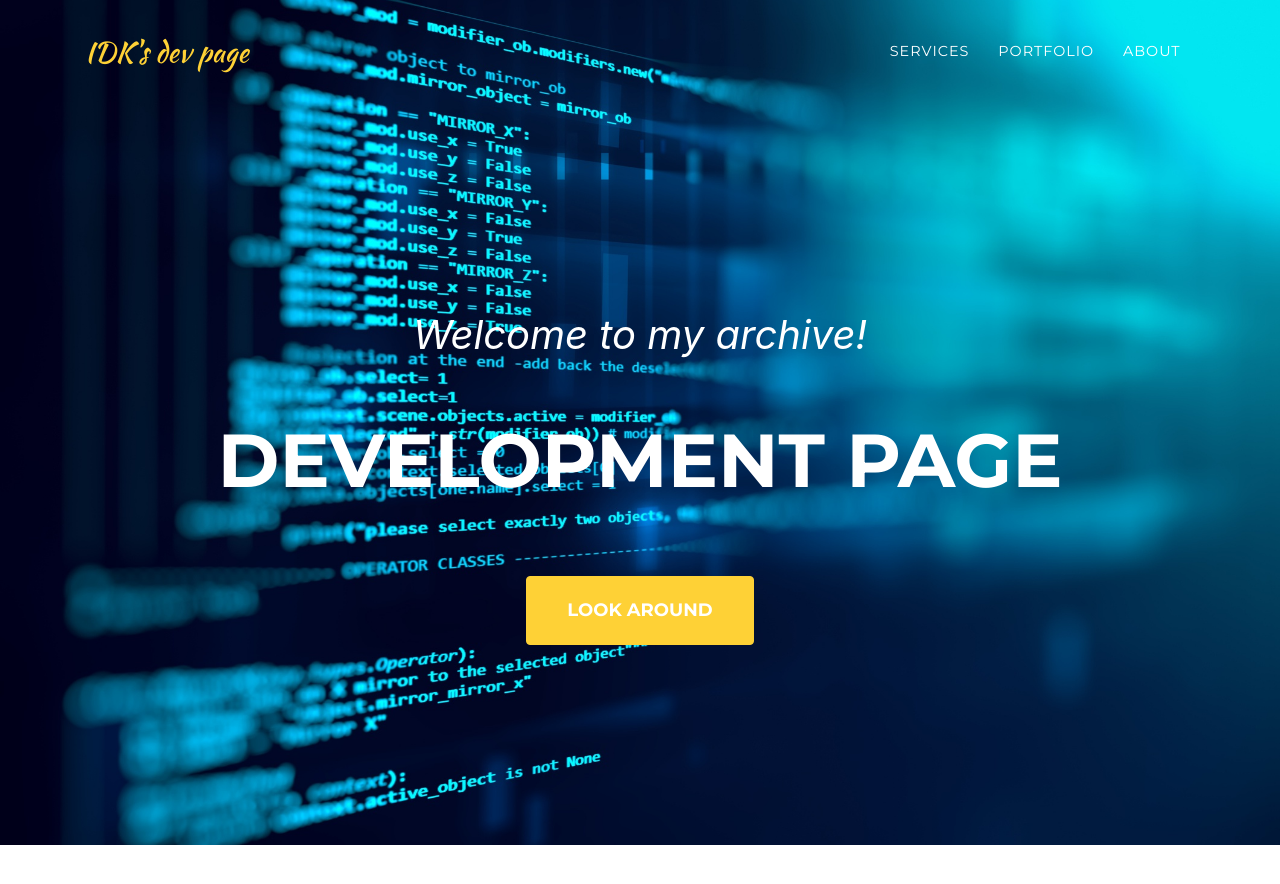
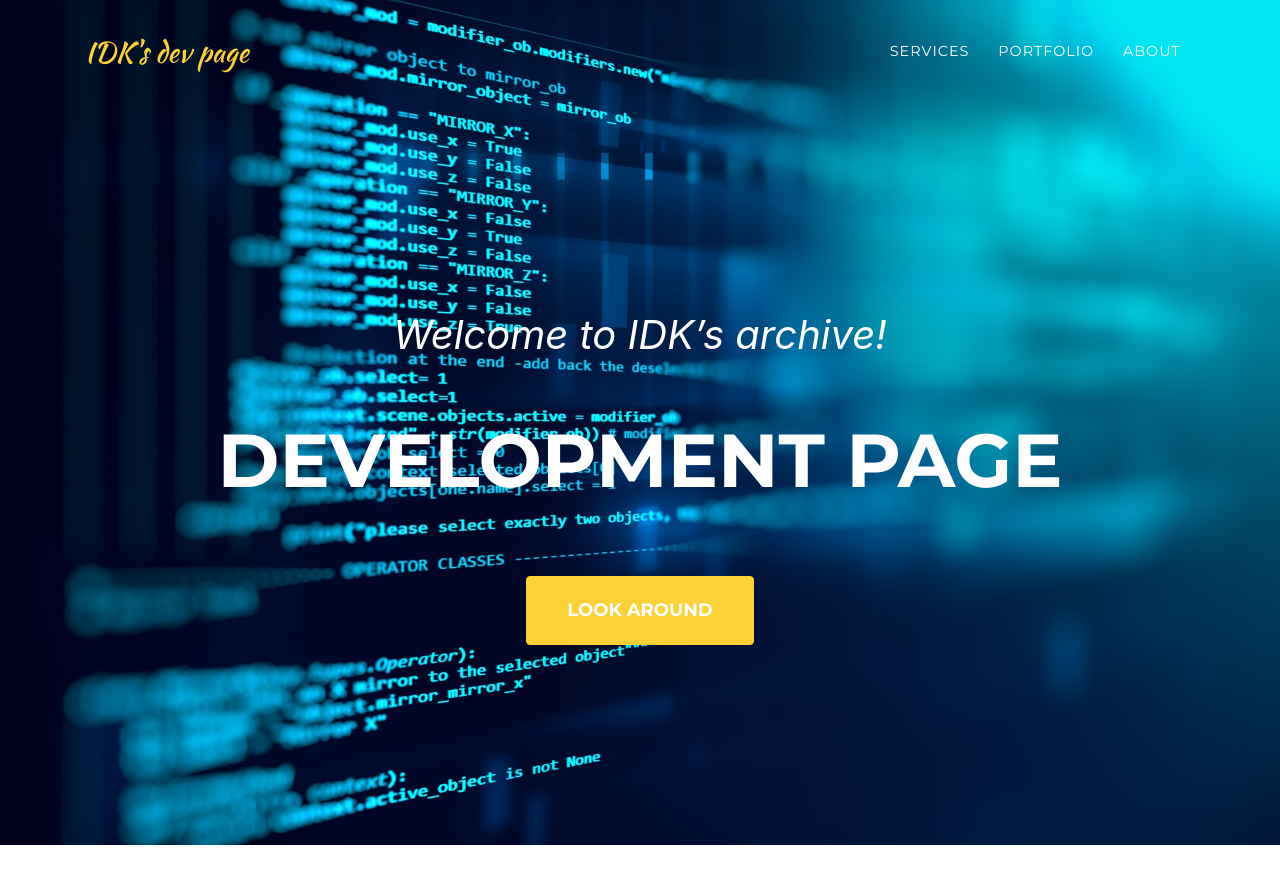
Before and after one commit to Idontknowrithm/Idontknowrithm.github.io, a Jekyll site: the page built from index.md, in a window 1280 px wide and 900 px high. Shown: the top 884 px of the window. Built offline with Jekyll 4.4.1, drawn with Linux system fonts in a browser that asks for light colours; some web fonts are replaced.

Commit message:
Update sitetext.yml

```diff
--- a/_data/sitetext.yml
+++ b/_data/sitetext.yml
@@ -1,5 +1,5 @@
 header:
-    title: Welcome to my archive!
+    title: Welcome to IDK's archive!
     text: DEVELOPMENT PAGE
     button: Look around
     buttonlink: "#services"
```
